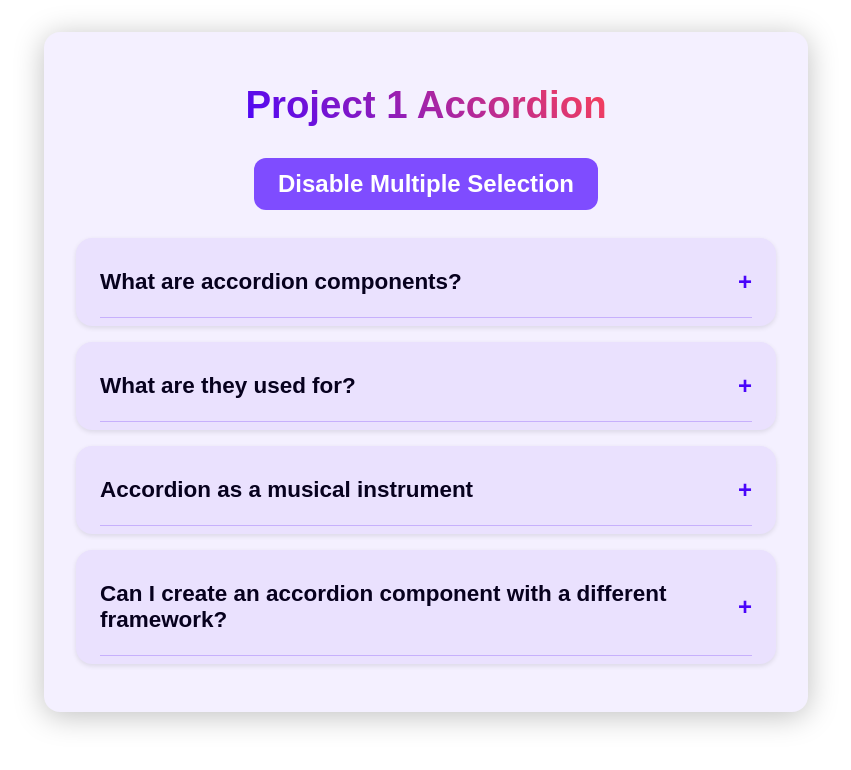
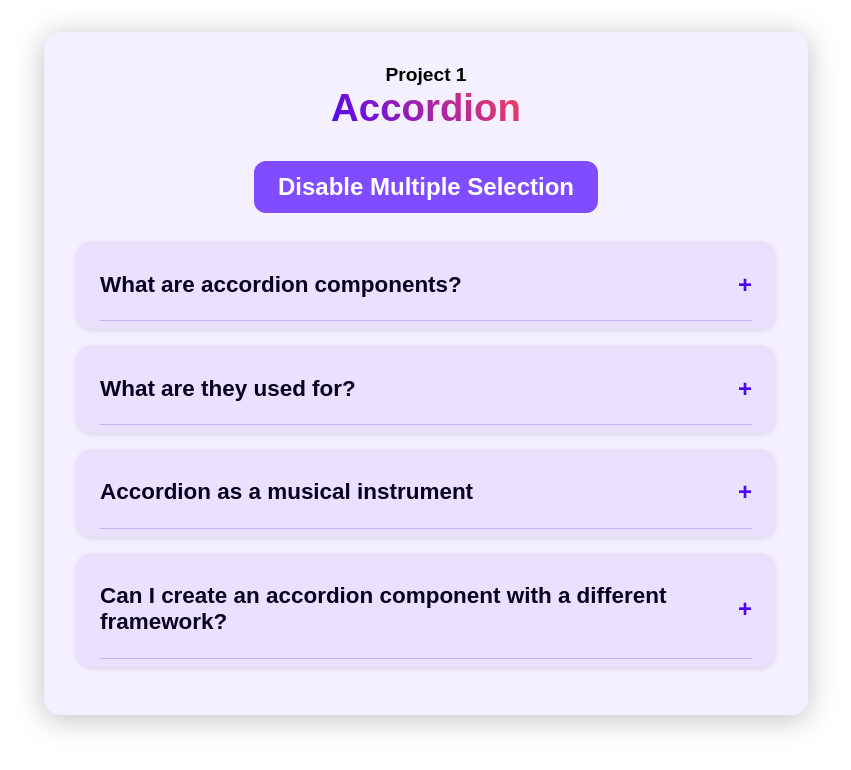
Before and after one commit to Shubham-567/React-Projects, a React app in the folder Small-Projects/: page / in a window 1280 px wide. Shown: the top 770 px of the page, without its empty margins (214-1065 px from the left). Built offline with nearby package versions, Linux system fonts and the light colour scheme; the HTML template or start-up script is replaced by a standard one.

Commit message:
Minor Change: Added Style for title Pragraph

```diff
--- a/Small-Projects/src/Components/1-Accordion/Accordion.jsx
+++ b/Small-Projects/src/Components/1-Accordion/Accordion.jsx
@@ -37,7 +37,8 @@ function Accordion() {
 
     return (
         <div className='wrapper'>
-            <h2>Project 1 Accordion</h2>
+            <p>Project 1</p>
+            <h2>Accordion</h2>
 
             <button onClick={handleSelectionToggle}>
                 {enableMultiSelection
--- a/Small-Projects/src/Components/1-Accordion/styles.css
+++ b/Small-Projects/src/Components/1-Accordion/styles.css
@@ -11,9 +11,16 @@
   font-family: "Arial", sans-serif;
 }
 
+.wrapper > p {
+  font-size: 1.2rem;
+  font-weight: bold;
+  margin: 0;
+  text-align: center;
+}
+
 .wrapper h2 {
   font-size: 2.4rem;
-  margin: 0.5em 0;
+  margin: 0 0 0.5em;
   background: linear-gradient(45deg, hsl(257, 96%, 50%), hsl(353, 96%, 62%));
   background-clip: text;
   color: transparent;
```
